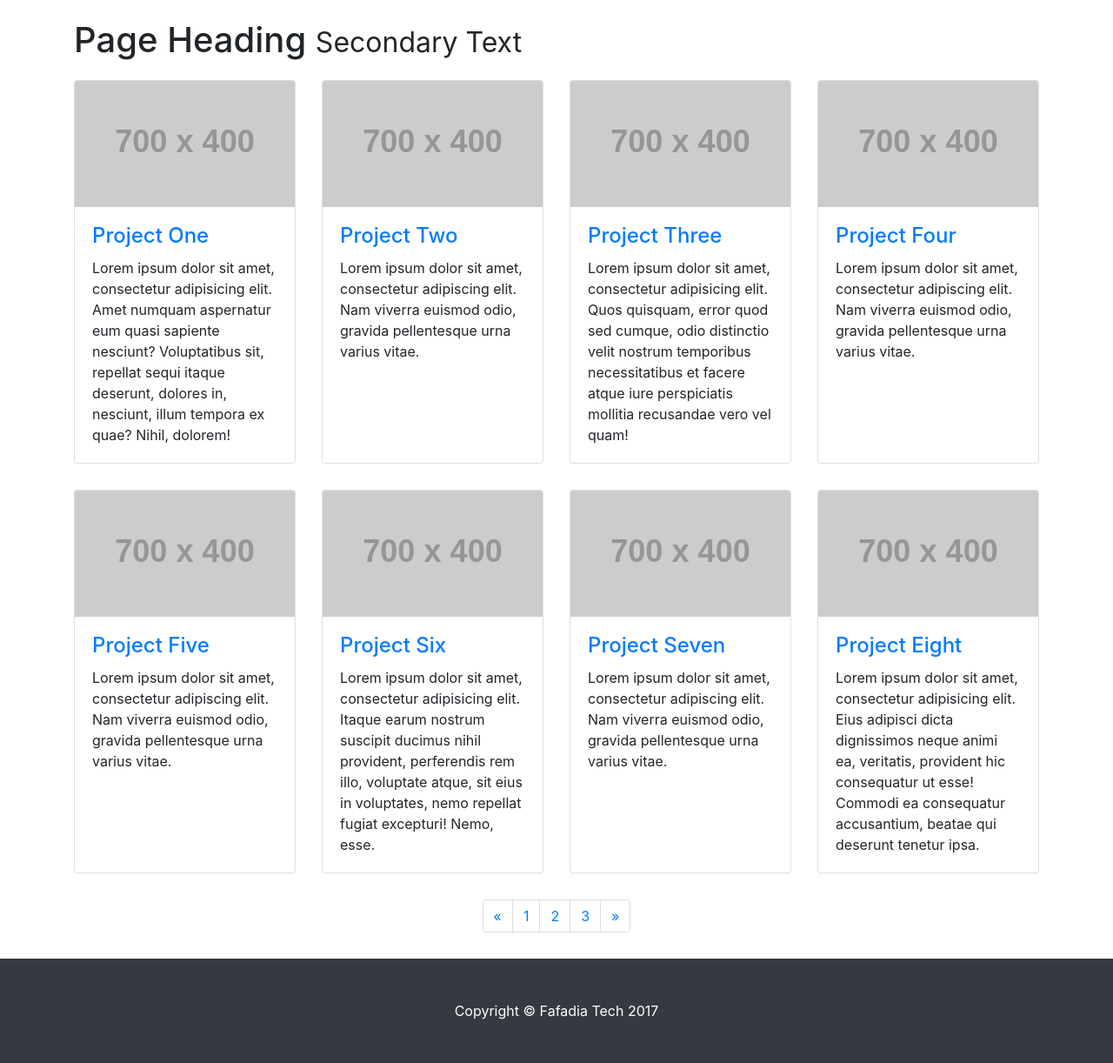
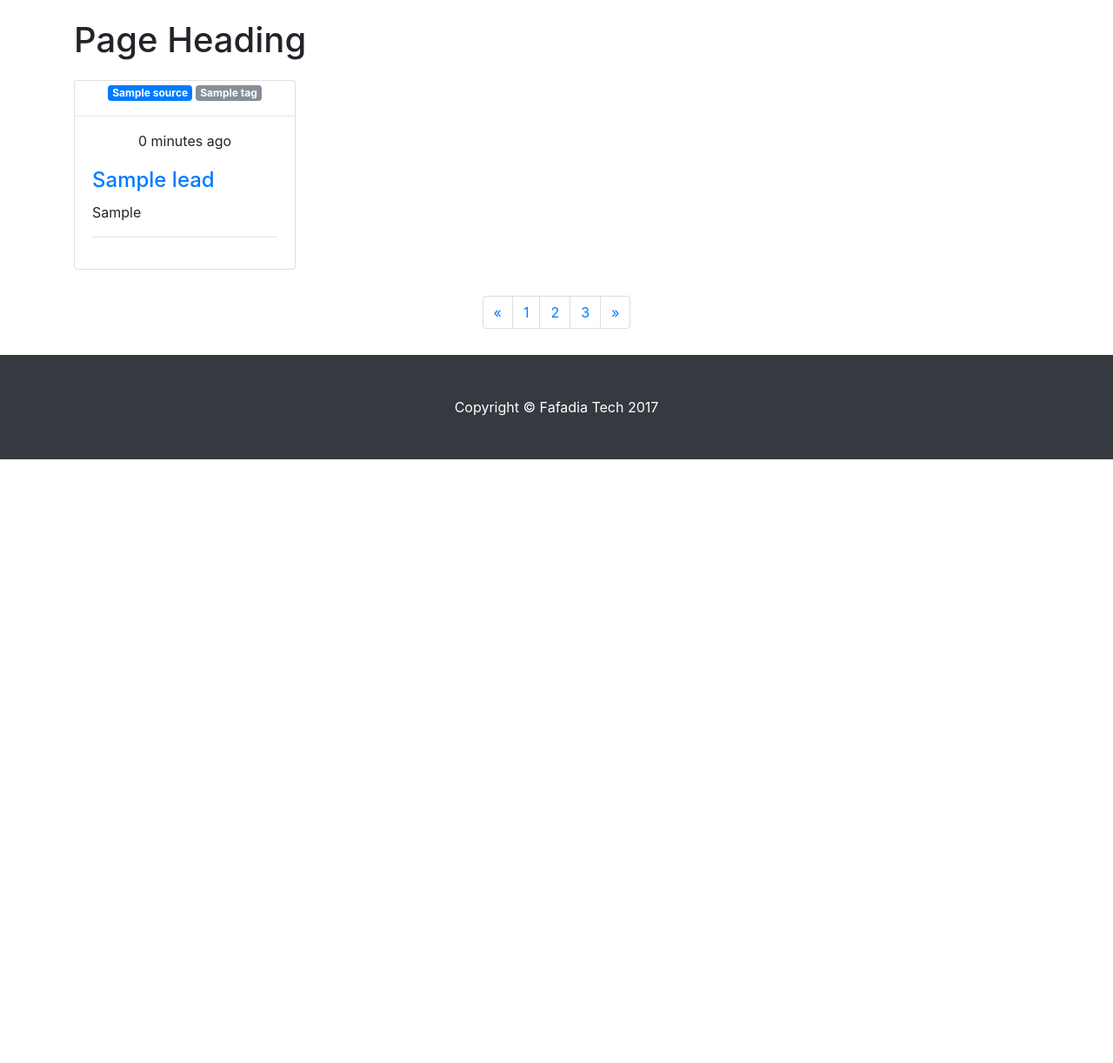
Before and after one commit to fafadiatech/django-ft-radar, a Django app: page /radar/ in a window 1280 px wide. Shown: the part 56-1278 px from the top of the page at 87% size. After the commit the page ends 584 px from the top, so only its background shows below. Run offline with Django 3.2, Linux system fonts and the light colour scheme; tables that the repository leaves empty hold one stand-in row (values such as "Sample post"); grey boxes labelled with a size stand in for pictures from a placeholder-image service; some libraries are stand-ins or nearby versions.

Commit message:
show leads from db

```diff
--- a/django_ft_radar/django_ft_radar/settings.py
+++ b/django_ft_radar/django_ft_radar/settings.py
@@ -37,6 +37,7 @@ INSTALLED_APPS = [
     'django.contrib.sessions',
     'django.contrib.messages',
     'django.contrib.staticfiles',
+    'django.contrib.humanize',
     'radar',
 ]
 
@@ -124,3 +125,6 @@ STATIC_URL = '/static/'
 STATICFILES_DIRS = [
     os.path.join(BASE_DIR, "radar", "static"),
 ]
+
+# Custom Constants
+MAX_PER_PAGE = 25
--- a/django_ft_radar/radar/models.py
+++ b/django_ft_radar/radar/models.py
@@ -58,7 +58,7 @@ class Lead(RadarBaseModel):
         ordering = ["-created_at"]
 
     def __str__(self):
-        return self.name
+        return self.title
 
 class Industry(models.Model):
     name = models.CharField(max_length=255)
--- a/django_ft_radar/radar/templates/index.html
+++ b/django_ft_radar/radar/templates/index.html
@@ -1,99 +1,33 @@
 {% extends "base.html" %}
 {% block content %}
       <!-- Page Heading -->
-      <h1 class="my-4">Page Heading
-        <small>Secondary Text</small>
-      </h1>
+      <h1 class="my-4">Page Heading</h1>
 
       <div class="row">
+        {% for item in leads %}
         <div class="col-lg-3 col-md-4 col-sm-6 portfolio-item">
           <div class="card h-100">
-            <a href="#"><img class="card-img-top" src="http://placehold.it/700x400" alt=""></a>
+            <center>
+              <span class="badge badge-primary">
+                {{item.source}}
+              </span>
+              {% for tag in item.tags.all %}
+                  <span class="badge badge-secondary">{{tag}}</span>
+              {% endfor %}
+              <hr/>
+              {% load humanize %}
+              {{item.created_at|timesince}} ago
+            </center>
             <div class="card-body">
               <h4 class="card-title">
-                <a href="#">Project One</a>
+                <a href="{{item.source_url}}" taget="_blank">{{item.title}}</a>
               </h4>
-              <p class="card-text">Lorem ipsum dolor sit amet, consectetur adipisicing elit. Amet numquam aspernatur eum quasi sapiente nesciunt? Voluptatibus sit, repellat sequi itaque deserunt, dolores in, nesciunt, illum tempora ex quae? Nihil, dolorem!</p>
+              <p class="card-text">{{item.blurb|truncatechars:100}}</p>
+              <hr/>
             </div>
           </div>
         </div>
-        <div class="col-lg-3 col-md-4 col-sm-6 portfolio-item">
-          <div class="card h-100">
-            <a href="#"><img class="card-img-top" src="http://placehold.it/700x400" alt=""></a>
-            <div class="card-body">
-              <h4 class="card-title">
-                <a href="#">Project Two</a>
-              </h4>
-              <p class="card-text">Lorem ipsum dolor sit amet, consectetur adipiscing elit. Nam viverra euismod odio, gravida pellentesque urna varius vitae.</p>
-            </div>
-          </div>
-        </div>
-        <div class="col-lg-3 col-md-4 col-sm-6 portfolio-item">
-          <div class="card h-100">
-            <a href="#"><img class="card-img-top" src="http://placehold.it/700x400" alt=""></a>
-            <div class="card-body">
-              <h4 class="card-title">
-                <a href="#">Project Three</a>
-              </h4>
-              <p class="card-text">Lorem ipsum dolor sit amet, consectetur adipisicing elit. Quos quisquam, error quod sed cumque, odio distinctio velit nostrum temporibus necessitatibus et facere atque iure perspiciatis mollitia recusandae vero vel quam!</p>
-            </div>
-          </div>
-        </div>
-        <div class="col-lg-3 col-md-4 col-sm-6 portfolio-item">
-          <div class="card h-100">
-            <a href="#"><img class="card-img-top" src="http://placehold.it/700x400" alt=""></a>
-            <div class="card-body">
-              <h4 class="card-title">
-                <a href="#">Project Four</a>
-              </h4>
-              <p class="card-text">Lorem ipsum dolor sit amet, consectetur adipiscing elit. Nam viverra euismod odio, gravida pellentesque urna varius vitae.</p>
-            </div>
-          </div>
-        </div>
-        <div class="col-lg-3 col-md-4 col-sm-6 portfolio-item">
-          <div class="card h-100">
-            <a href="#"><img class="card-img-top" src="http://placehold.it/700x400" alt=""></a>
-            <div class="card-body">
-              <h4 class="card-title">
-                <a href="#">Project Five</a>
-              </h4>
-              <p class="card-text">Lorem ipsum dolor sit amet, consectetur adipiscing elit. Nam viverra euismod odio, gravida pellentesque urna varius vitae.</p>
-            </div>
-          </div>
-        </div>
-        <div class="col-lg-3 col-md-4 col-sm-6 portfolio-item">
-          <div class="card h-100">
-            <a href="#"><img class="card-img-top" src="http://placehold.it/700x400" alt=""></a>
-            <div class="card-body">
-              <h4 class="card-title">
-                <a href="#">Project Six</a>
-              </h4>
-              <p class="card-text">Lorem ipsum dolor sit amet, consectetur adipisicing elit. Itaque earum nostrum suscipit ducimus nihil provident, perferendis rem illo, voluptate atque, sit eius in voluptates, nemo repellat fugiat excepturi! Nemo, esse.</p>
-            </div>
-          </div>
-        </div>
-        <div class="col-lg-3 col-md-4 col-sm-6 portfolio-item">
-          <div class="card h-100">
-            <a href="#"><img class="card-img-top" src="http://placehold.it/700x400" alt=""></a>
-            <div class="card-body">
-              <h4 class="card-title">
-                <a href="#">Project Seven</a>
-              </h4>
-              <p class="card-text">Lorem ipsum dolor sit amet, consectetur adipiscing elit. Nam viverra euismod odio, gravida pellentesque urna varius vitae.</p>
-            </div>
-          </div>
-        </div>
-        <div class="col-lg-3 col-md-4 col-sm-6 portfolio-item">
-          <div class="card h-100">
-            <a href="#"><img class="card-img-top" src="http://placehold.it/700x400" alt=""></a>
-            <div class="card-body">
-              <h4 class="card-title">
-                <a href="#">Project Eight</a>
-              </h4>
-              <p class="card-text">Lorem ipsum dolor sit amet, consectetur adipisicing elit. Eius adipisci dicta dignissimos neque animi ea, veritatis, provident hic consequatur ut esse! Commodi ea consequatur accusantium, beatae qui deserunt tenetur ipsa.</p>
-            </div>
-          </div>
-        </div>
+        {% endfor %}
       </div>
       <!-- /.row -->
 
--- a/django_ft_radar/radar/views.py
+++ b/django_ft_radar/radar/views.py
@@ -2,15 +2,18 @@
 from __future__ import unicode_literals
 
 from django.shortcuts import render
+from django.conf import settings
 from django.views.generic import TemplateView
 
 from .mixins import BaseContextMixin
+from .models import Lead
 
 class IndexView(BaseContextMixin, TemplateView):
     template_name = "index.html"
 
     def get_context_data(self, **kwargs):
         context = super(IndexView, self).get_context_data(**kwargs)
+        context['leads'] = Lead.objects.all()[:settings.MAX_PER_PAGE]
         return context
 
 class CategoryView(BaseContextMixin, TemplateView):
```
